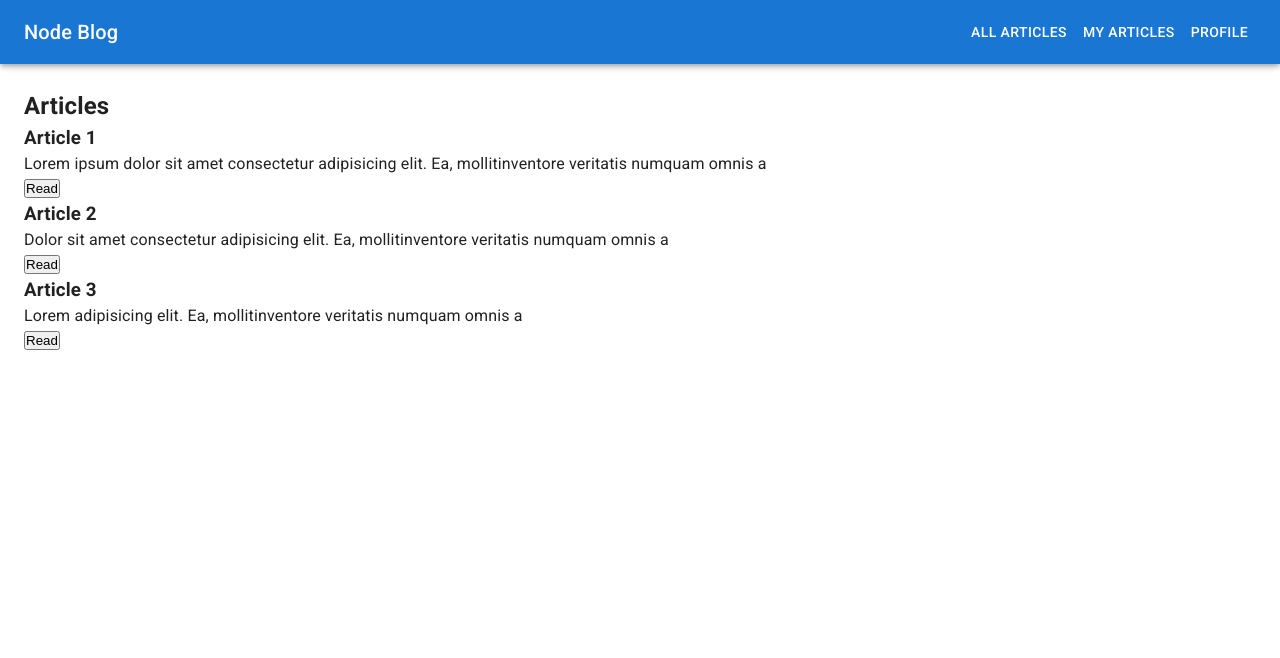
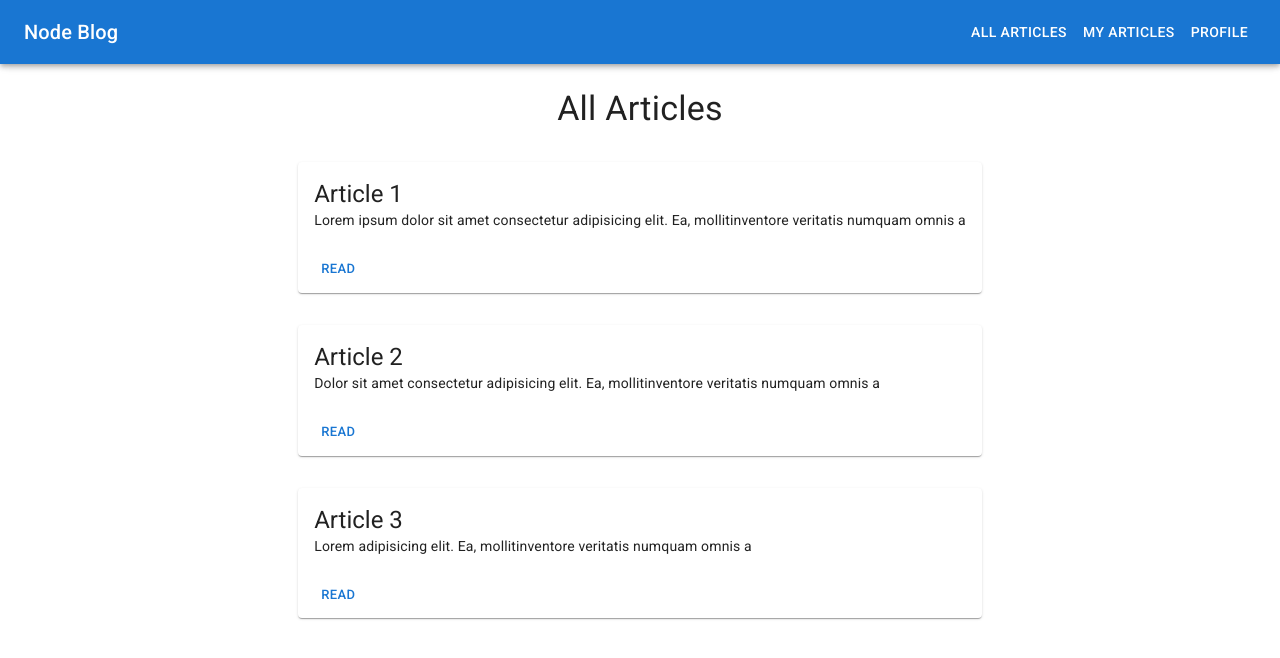
Before and after one commit to PecheritsaAleksey/flow-dev-school-lessons, a React (Vite) app in the folder Module6/: page / in a window 1280 px wide. Shown: the top 658 px of the page. Built offline with nearby package versions, Linux system fonts and the light colour scheme.

Commit message:
lesson6-10

```diff
--- a/Module6/src/App.jsx
+++ b/Module6/src/App.jsx
@@ -1,11 +1,11 @@
-import ArticleList from "./Components/ArticleList";
+import AllArticles from "./Components/AllArticles";
 import Layout from "./Components/Layout";
 
 function App() {
   return (
     <>
       <Layout>
-        <ArticleList />
+        <AllArticles />
       </Layout>
     </>
   );
--- /dev/null
+++ b/Module6/src/Common/Article.jsx
@@ -0,0 +1,24 @@
+import {
+  Button,
+  Card,
+  CardActions,
+  CardContent,
+  Typography,
+} from "@mui/material";
+import React from "react";
+
+const Article = ({ title, text }) => {
+  return (
+    <Card>
+      <CardContent>
+        <Typography variant="h5">{title}</Typography>
+        <Typography variant="body2">{text}</Typography>
+      </CardContent>
+      <CardActions>
+        <Button size="small">Read</Button>
+      </CardActions>
+    </Card>
+  );
+};
+
+export default Article;
--- /dev/null
+++ b/Module6/src/Common/ArticleList.jsx
@@ -0,0 +1,25 @@
+import React from "react";
+import Article from "./Article";
+import { Grid } from "@mui/material";
+
+const ArticleList = ({ articles }) => {
+  return (
+    <Grid
+      container
+      flexDirection={"column"}
+      justifyContent={"center"}
+      alignItems={"center"}
+      spacing={4}
+    >
+      {articles.map((article) => {
+        return (
+          <Grid item sx={{ width: "100%" }}>
+            <Article title={article.title} text={article.text} />
+          </Grid>
+        );
+      })}
+    </Grid>
+  );
+};
+
+export default ArticleList;
--- /dev/null
+++ b/Module6/src/Components/AllArticles.jsx
@@ -0,0 +1,39 @@
+import React from "react";
+import { Grid, Typography } from "@mui/material";
+import ArticleList from "../Common/ArticleList";
+
+const articles = [
+  {
+    title: "Article 1",
+    text: "Lorem ipsum dolor sit amet consectetur adipisicing elit. Ea, mollitinventore veritatis numquam omnis a",
+  },
+  {
+    title: "Article 2",
+    text: "Dolor sit amet consectetur adipisicing elit. Ea, mollitinventore veritatis numquam omnis a",
+  },
+  {
+    title: "Article 3",
+    text: "Lorem  adipisicing elit. Ea, mollitinventore veritatis numquam omnis a",
+  },
+];
+
+const AllArticles = () => {
+  return (
+    <Grid
+      container
+      flexDirection={"column"}
+      justifyContent={"center"}
+      alignItems={"center"}
+      spacing={4}
+    >
+      <Grid item>
+        <Typography variant="h4">All Articles</Typography>
+      </Grid>
+      <Grid item>
+        <ArticleList articles={articles} />
+      </Grid>
+    </Grid>
+  );
+};
+
+export default AllArticles;
--- a/Module6/src/Components/Article.jsx
+++ /dev/null
@@ -1,13 +0,0 @@
-import React from "react";
-
-const Article = ({ title, text }) => {
-  return (
-    <div>
-      <h3>{title}</h3>
-      <p>{text}</p>
-      <button>Read</button>
-    </div>
-  );
-};
-
-export default Article;
--- a/Module6/src/Components/ArticleList.jsx
+++ /dev/null
@@ -1,31 +0,0 @@
-import React from "react";
-import Article from "./Article";
-
-const ArticleList = () => {
-  const articles = [
-    {
-      title: "Article 1",
-      text: "Lorem ipsum dolor sit amet consectetur adipisicing elit. Ea, mollitinventore veritatis numquam omnis a",
-    },
-    {
-      title: "Article 2",
-      text: "Dolor sit amet consectetur adipisicing elit. Ea, mollitinventore veritatis numquam omnis a",
-    },
-    {
-      title: "Article 3",
-      text: "Lorem  adipisicing elit. Ea, mollitinventore veritatis numquam omnis a",
-    },
-  ];
-
-  return (
-    <div>
-      <h2>Articles</h2>
-      {articles.map((article) => {
-        console.log(article);
-        return <Article title={article.title} text={article.text} />;
-      })}
-    </div>
-  );
-};
-
-export default ArticleList;
--- a/Module6/src/Components/Layout.jsx
+++ b/Module6/src/Components/Layout.jsx
@@ -96,7 +96,7 @@ const Layout = ({ children, window }) => {
           {drawer}
         </Drawer>
       </nav>
-      <Box component="main" sx={{ p: 3 }}>
+      <Box component="main" sx={{ p: 3, width: "100%" }}>
         <Toolbar />
         {children}
       </Box>
```
